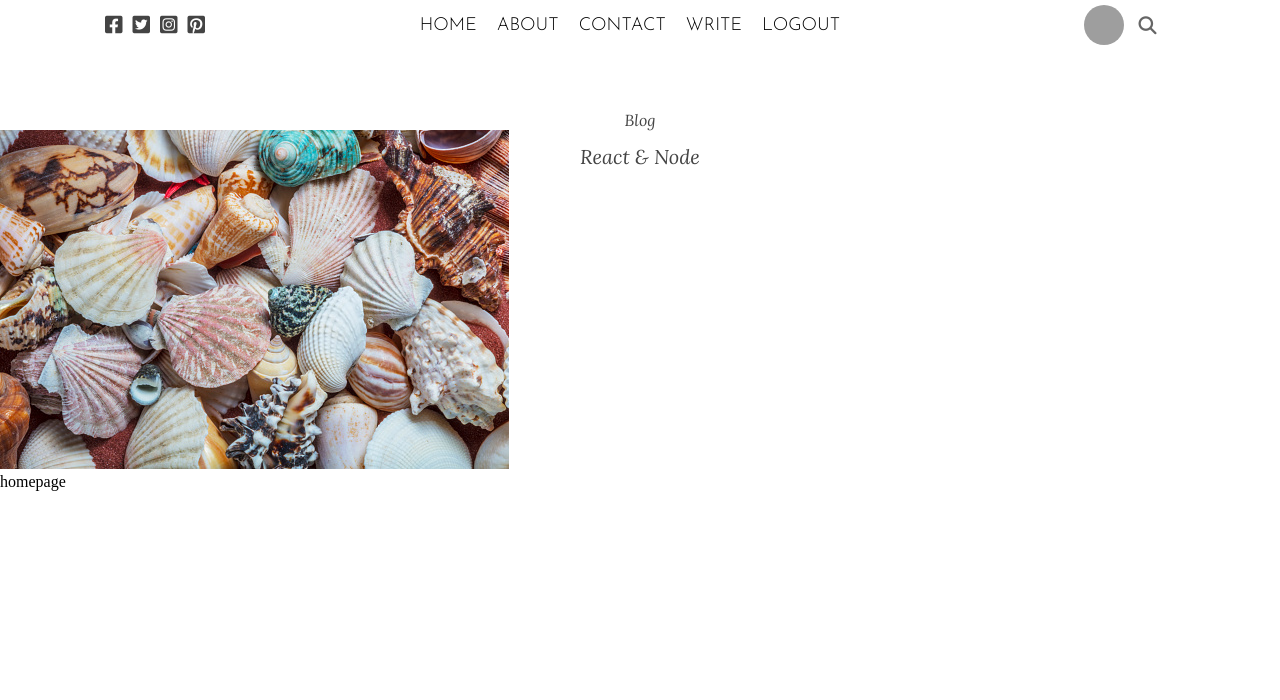
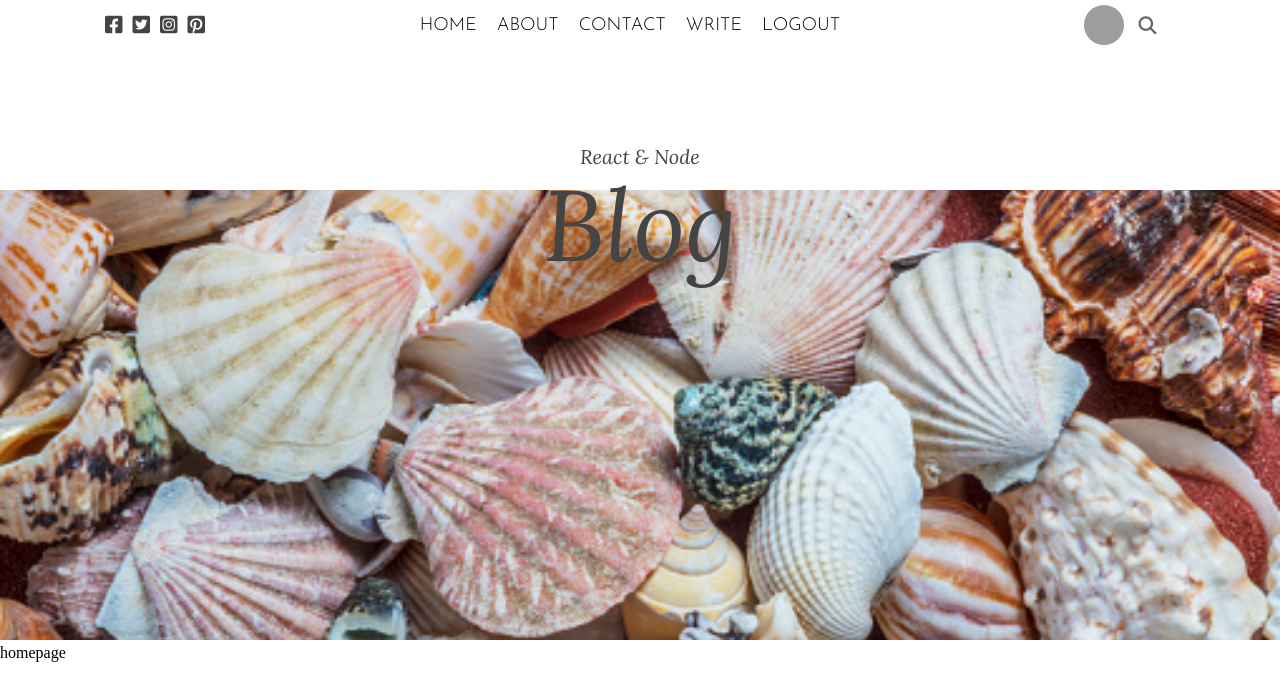
Before and after one commit to EvMad/react-frontend-sandbox, a React (Create React App) app: page / in a window 1280 px wide. Shown: the top 700 px of the page. Built offline with nearby package versions, Linux system fonts and the light colour scheme; grey boxes are pictures that could not be loaded.

Commit message:
.headerImg {}

```diff
--- a/src/header/header.css
+++ b/src/header/header.css
@@ -15,3 +15,16 @@
     top: 18%;
     font-size: 20px;
 }
+
+.headerTitleLg {
+    position: absolute;
+    top: 20%;
+    font-size: 100px;
+}
+
+.headerImg {
+    width: 100%;
+    height: 450px;
+    margin-top: 80px;
+    object-fit: cover;
+}
```
